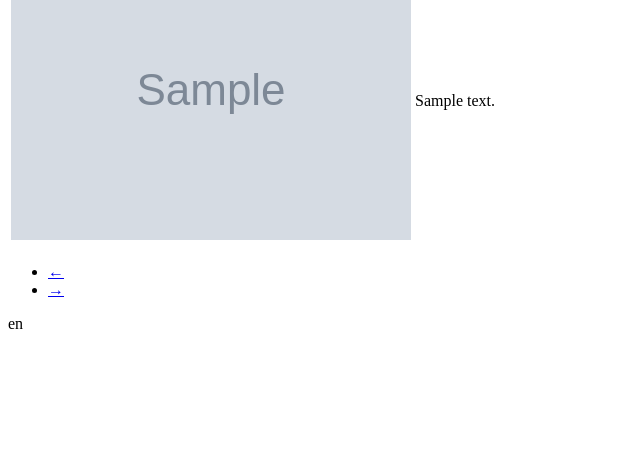
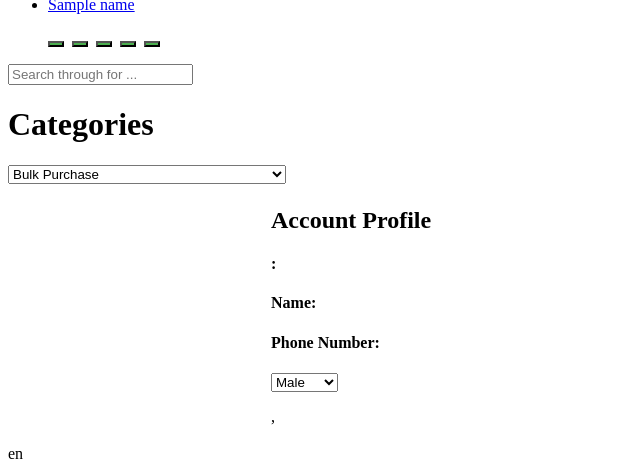
Before and after one commit to michael20779/hktvmall, a Flask app: template app/templates/user.html in a window 1280 px wide. Shown: the part 332-803 px from the top of the page, without its empty margins (0-640 px from the left). Before the commit the page ends 661 px from the top, so only its background shows below. Run offline with Flask 2, Linux system fonts and the light colour scheme; the template is opened without the code that fills it: most values are stand-ins (such as "Sample title", 1, 10 or a date in 2020); grey boxes marked "Sample" are stand-in pictures; some libraries are stand-ins or nearby versions.

Commit message:
undated _post.html

```diff
--- a/app/templates/_post.html
+++ b/app/templates/_post.html
@@ -2,7 +2,7 @@
     <tr>
         <td width="70px">
             <a href="{{ url_for('main.user', username=post.author.username) }}">
-                <img src="{{ post.author.avatar(70) }}"/>
+                <img src="{{ url_for('static',filename='img/notice.jpg') }}">
             </a>
         </td>
         <td>
--- a/app/templates/base.html
+++ b/app/templates/base.html
@@ -1,37 +1,60 @@
 {% extends 'bootstrap/base.html' %}
 
 {% block title %}
-    {% if title %}{{ title }} - Microblog{% else %}{{ _('Welcome to Microblog') }}{% endif %}
+    {% if title %}{{ title }} - HKTVmall{% else %}{{ _('HKTVmail Online Shopping') }}{% endif %}
+    <link rel="stylesheet" type="text/css" href="{{ url_for('static', filename='css.hktvmall')}}">
 {% endblock %}
 
 {% block navbar %}
-    <nav class="navbar navbar-default">
-        <div class="container">
-            <div class="navbar-header">
-                <button type="button" class="navbar-toggle collapsed" data-toggle="collapse"
-                        data-target="#bs-example-navbar-collapse-1" aria-expanded="false">
-                    <span class="sr-only">Toggle navigation</span>
-                    <span class="icon-bar"></span>
-                    <span class="icon-bar"></span>
-                    <span class="icon-bar"></span>
-                </button>
-                <a class="navbar-brand" href="{{ url_for('main.index') }}">Microblog</a>
-            </div>
+
+
             <div class="collapse navbar-collapse" id="bs-example-navbar-collapse-1">
-                <ul class="nav navbar-nav">
-                    <li><a href="{{ url_for('main.index') }}">{{ _('Home') }}</a></li>
-                    <li><a href="{{ url_for('main.explore') }}">{{ _('Explore') }}</a></li>
+            <center>
+                <a  href="{{ url_for('main.index') }}"><img src="{{ url_for('static',filename='img/hktvmall.jpg') }}" style="background-size: 100px 100px;background-repeat: no-repeat;"></a>
+            </center>
+                <div class="collapse navbar-collapse" id="bs-example-navbar-collapse-1">
+                    <ul class="nav navbar-nav navbar-right">
+                         {% for names in name %}
+                            <li>
+                                <a href="#">{{ names }}</a>
+                            </li>
+                         {% endfor %}
+                    </ul>
+                </div>
+                <ul class="nav navbar-nav navbar-right">
+                        <button style="background-color: #4CAF50; color: white; font-size: 20px;"><a href="{{ url_for('auth.login') }}">{{ _('Login') }}</a></button>&nbsp;
+                        <button style="background-color: #4CAF50; color: white; font-size: 20px;"><a href="{{ url_for('main.user', username=current_user.username) }}">{{ _('Profile') }}</a></button>&nbsp;
+                        <button style="background-color: #4CAF50; color: white; font-size: 20px;"><a href="{{ url_for('auth.register') }}">{{ _('Register') }}</a></button>&nbsp;
+                        <button style="background-color: #4CAF50; color: white; font-size: 20px;"><a href="{{ url_for('main.notification') }}">{{ _('Notification') }}</a></button>&nbsp;
+                        <button style="background-color: #4CAF50; color: white; font-size: 20px;"><a href="{{ url_for('auth.logout') }}">{{ _('Logout') }}</a></button>&nbsp;
+
                 </ul>
-                <ul class="nav navbar-nav navbar-right">
-                    {% if current_user.is_anonymous %}
-                        <li><a href="{{ url_for('auth.login') }}">{{ _('Login') }}</a></li>
-                    {% else %}
-                        <li><a href="{{ url_for('main.user', username=current_user.username) }}">{{ _('Profile') }}</a>
-                        </li>
-                        <li><a href="{{ url_for('auth.logout') }}">{{ _('Logout') }}</a></li>
-                    {% endif %}
-                </ul>
-            </div>
+                <div>
+                    <input type="text" placeholder="Search through for ..." >
+                </div>
+                    <h1><a>Categories</a></h1>
+                <select name="Categories">
+                    <option>Bulk Purchase</option>>
+                    <option>Fruits , Vegetables & Flowers</option>
+                    <option>Chilled/ Frozen Food </option>
+                    <option>Snacks & Desserts </option>
+                    <option>Beverages </option>
+                    <option>Alcoholic Beverages </option>
+                    <option>Noodles & Pasta </option>
+                    <option>Rice & Cooking Oil </option>
+                    <option>Seasoning </option>
+                    <option>Soup, Cooked Food & Preserved Food </option>
+                    <option>Canned & Dried Food</option>
+                    <option>Breakfast & Jam </option>
+                    <option>Organic & Health Food </option>
+                    <option>Medicine </option>
+                    <option>Voucher & Festival Food </option>
+                    <option>Tissues, Disposable & Household Products</option>
+                    <option>Household Cleaners </option>
+                    <option>Personal Care</option>
+                    <option>Baby Care/ Food</option>
+                    <option>Pet Care</option>
+                </select>
         </div>
     </nav>
 {% endblock %}
@@ -47,7 +70,7 @@
         {% endwith %}
 
         {# current_application content needs to be provided in the current_app_content block #}
-        {% block current_app_content %}{% endblock %}
+            {% block current_app_content %}{% endblock %}
     </div>
 {% endblock %}
 
--- a/app/templates/user.html
+++ b/app/templates/user.html
@@ -5,7 +5,14 @@
         <tr>
             <td width="256px"><img src="{{ user.avatar(256) }}"></td>
             <td>
-                <h1>{{ _('User') }}: {{ user.username }}</h1>
+                <h2>Account Profile</h2>
+                <h4>{{ _('Login Email Address') }}: {{ user.email }}</h4>
+                <h4>{{ ('Name') }}: {{ user.username }}</h4>
+                <h4>{{ ('Phone Number') }}: {{ user.phonenumber }}</h4>
+                <select name="cars" id="cars">
+                    <option value="male">Male</option>
+                    <option value="female">Female</option>
+                </select>
                 {% if user.about_me %}<p>{{ user.about_me }}</p>{% endif %}
                 {% if user.last_seen %}
                     <p>{{ _('Last seen on') }}: {{ moment(user.last_seen).format('LLL') }}</p>
@@ -21,21 +28,5 @@
             </td>
         </tr>
     </table>
-    {% for post in posts %}
-        {% include '_post.html' %}
-    {% endfor %}
-    <nav aria-label="...">
-        <ul class="pager">
-            <li class="previous{% if not prev_url %} disabled{% endif %}">
-                <a href="{{ prev_url or '#' }}">
-                    <span aria-hidden="true">&larr;</span> {{ _('Newer posts') }}
-                </a>
-            </li>
-            <li class="next{% if not next_url %} disabled{% endif %}">
-                <a href="{{ next_url or '#' }}">
-                    {{ _('Older posts') }} <span aria-hidden="true">&rarr;</span>
-                </a>
-            </li>
-        </ul>
-    </nav>
+
 {% endblock %}
```
Also changed, not shown: app/templates/index.html (+69 -23 lines).
